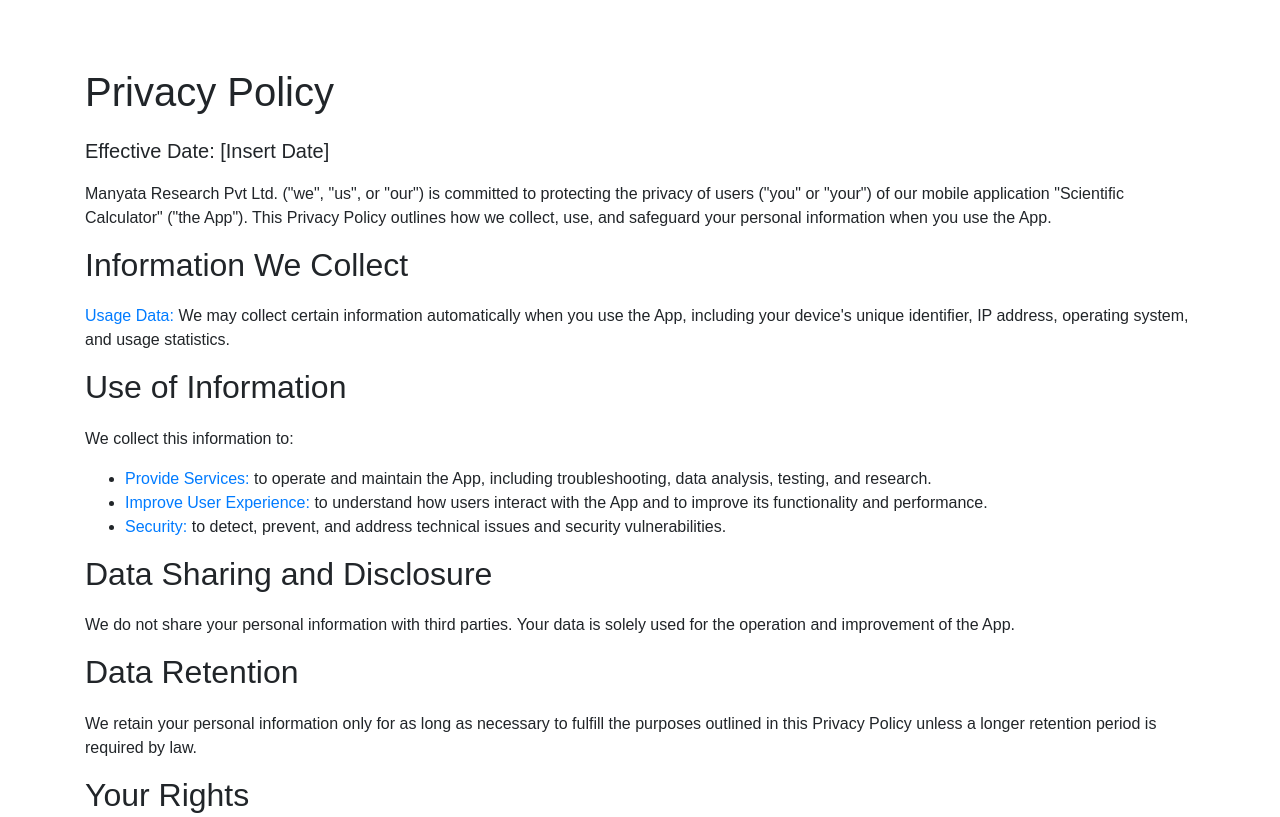
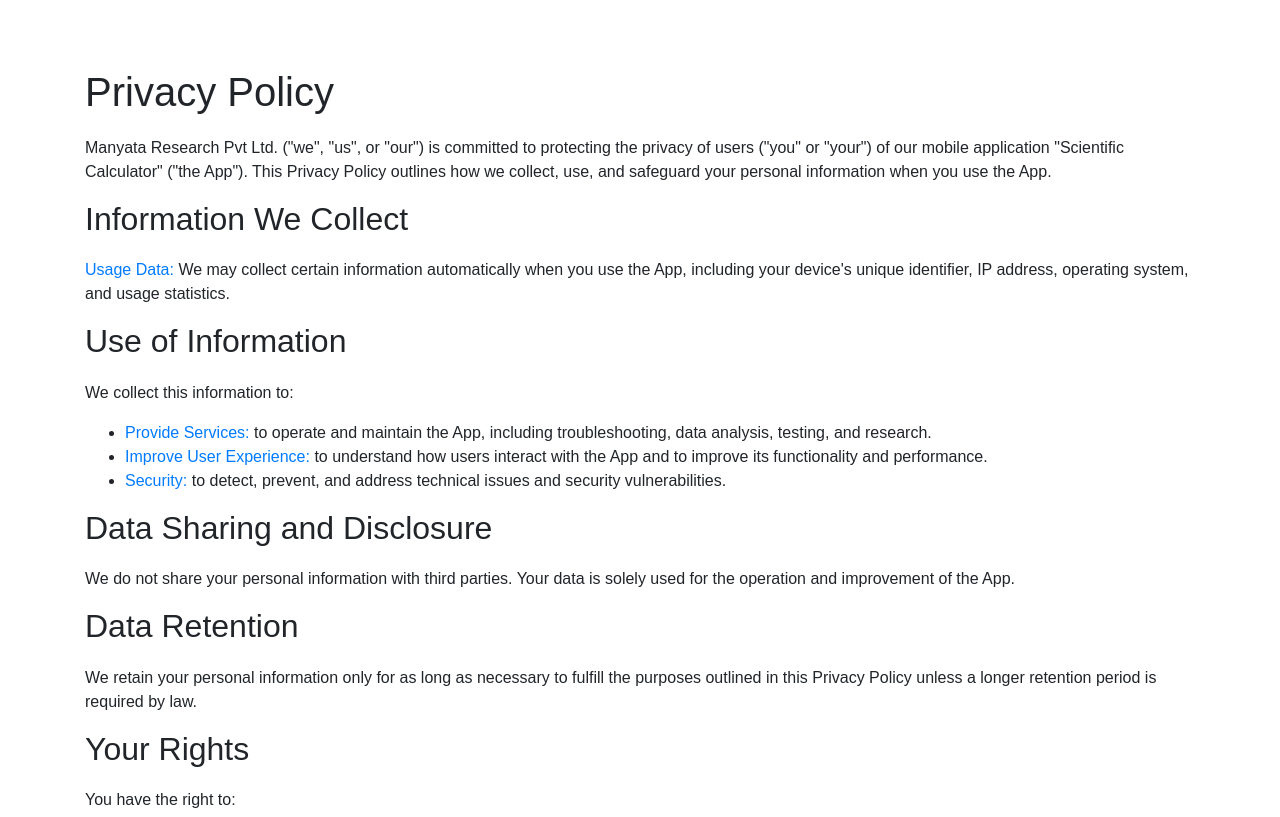
Before and after one commit to mmanyata/mmanyata.github.io, a plain HTML site: page privacy/scicalculator.html in a window 1280 px wide. Shown: the top 817 px of the page. Drawn offline with nearby package versions, Linux system fonts and the light colour scheme.

Commit message:
Update scicalculator.html

```diff
--- a/privacy/scicalculator.html
+++ b/privacy/scicalculator.html
@@ -22,7 +22,7 @@
     <div class="container">
         <h1 class="mt-5">Privacy Policy</h1>
 
-        <p class="lead">Effective Date: [Insert Date]</p>
+        <!-- <p class="lead">Effective Date: [Insert Date]</p> -->
 
         <p>Manyata Research Pvt Ltd. ("we", "us", or "our") is committed to protecting the privacy of users ("you" or "your") of our mobile application "Scientific Calculator" ("the App"). This Privacy Policy outlines how we collect, use, and safeguard your personal information when you use the App.</p>
 
```
